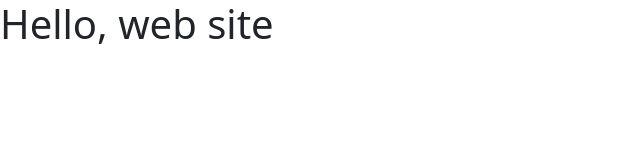
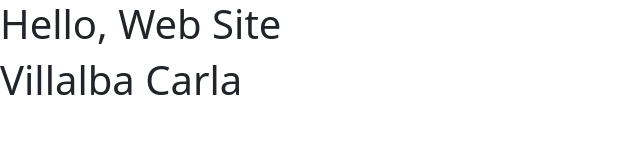
Before and after one commit to Villalba-carla84/CarlaVillalba.github.io, a plain HTML site: page index.html in a window 1280 px wide. Shown: the whole page, without its empty margins (0-640 px from the left). Drawn offline with nearby package versions, Linux system fonts and the light colour scheme.

Commit message:
modificacion

```diff
--- a/index.html
+++ b/index.html
@@ -11,4 +11,5 @@
     <title>Hello, world!</title>
   </head>
   <body>
-    <h1>Hello, web site</h1>
+    <h1>Hello, Web Site</h1>
+    <h1>Villalba Carla</h1>
```
